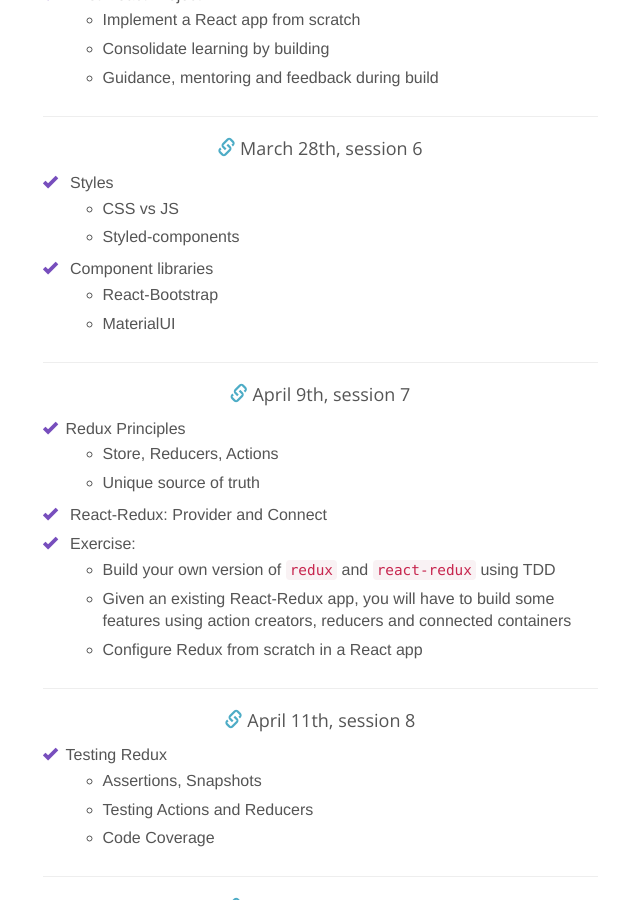
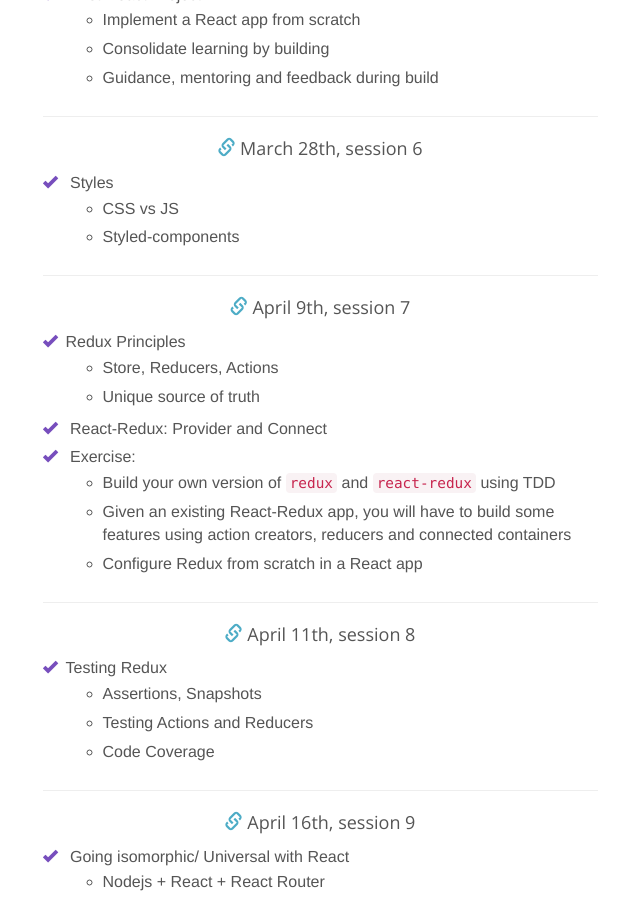
Before and after one commit to reactgraphqlacademy/reactjs.academy_OLD_JEKYLL_SITE, a Jekyll site: the page built from react-redux-training-london.html, in a window 1280 px wide and 900 px high, scrolled down 2994 px. Shown: the whole window, without its empty margins (320-960 px from the left). Built offline with Jekyll 4.4.1, drawn with Linux system fonts in a browser that asks for light colours; nearby versions of some CDN libraries; comment, search, counter and statistics services are not loaded.

```diff
--- a/_includes/cv-part-time.html
+++ b/_includes/cv-part-time.html
@@ -144,17 +144,6 @@
             </li>
           </ul>
         </li>
-        <li>
-          <span class="glyphicon glyphicon-ok" aria-hidden="true"></span> Component libraries
-          <ul>
-            <li>
-              React-Bootstrap
-            </li>
-            <li>
-              MaterialUI
-            </li>
-          </ul>
-        </li>
       </ul>
       <hr>
 
```
